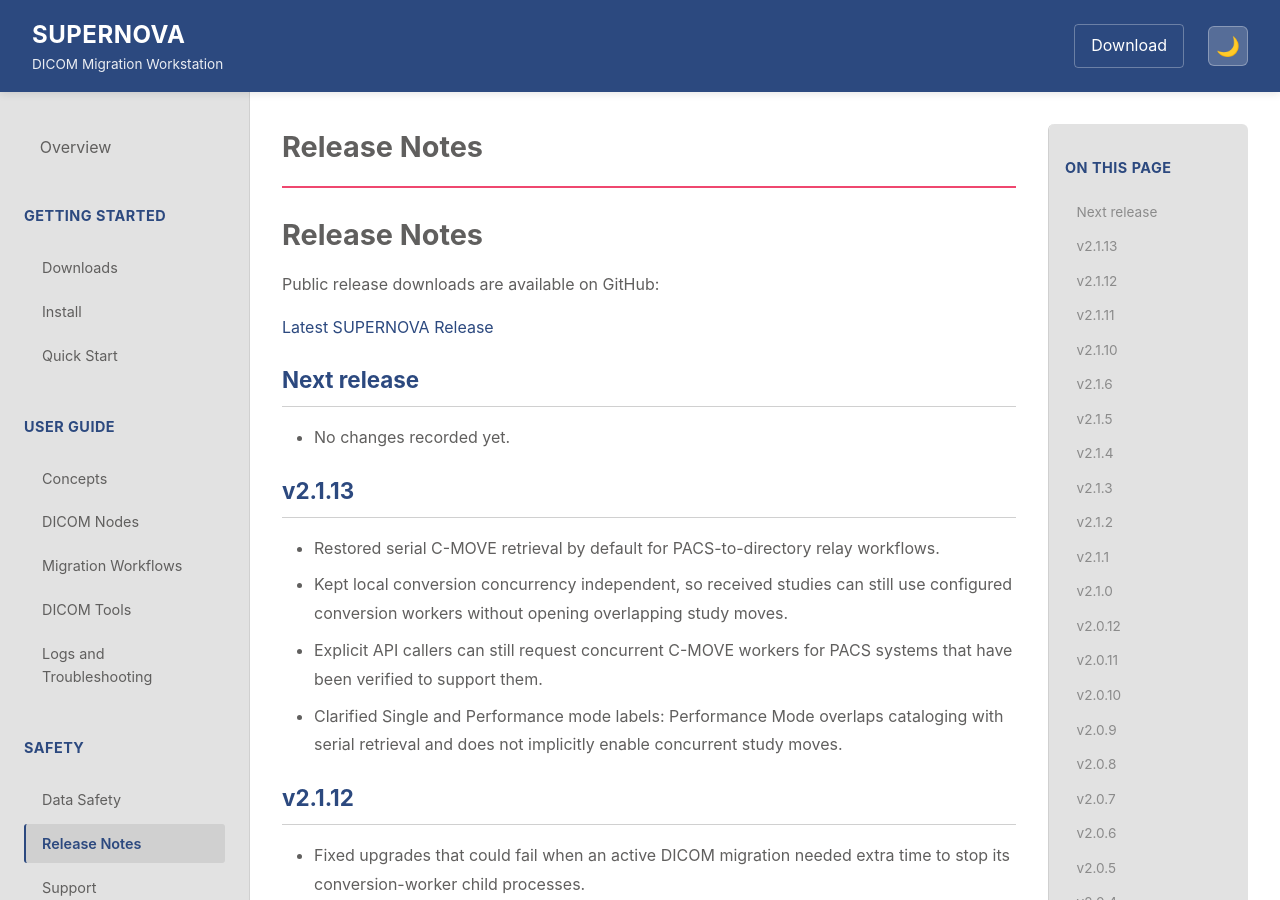
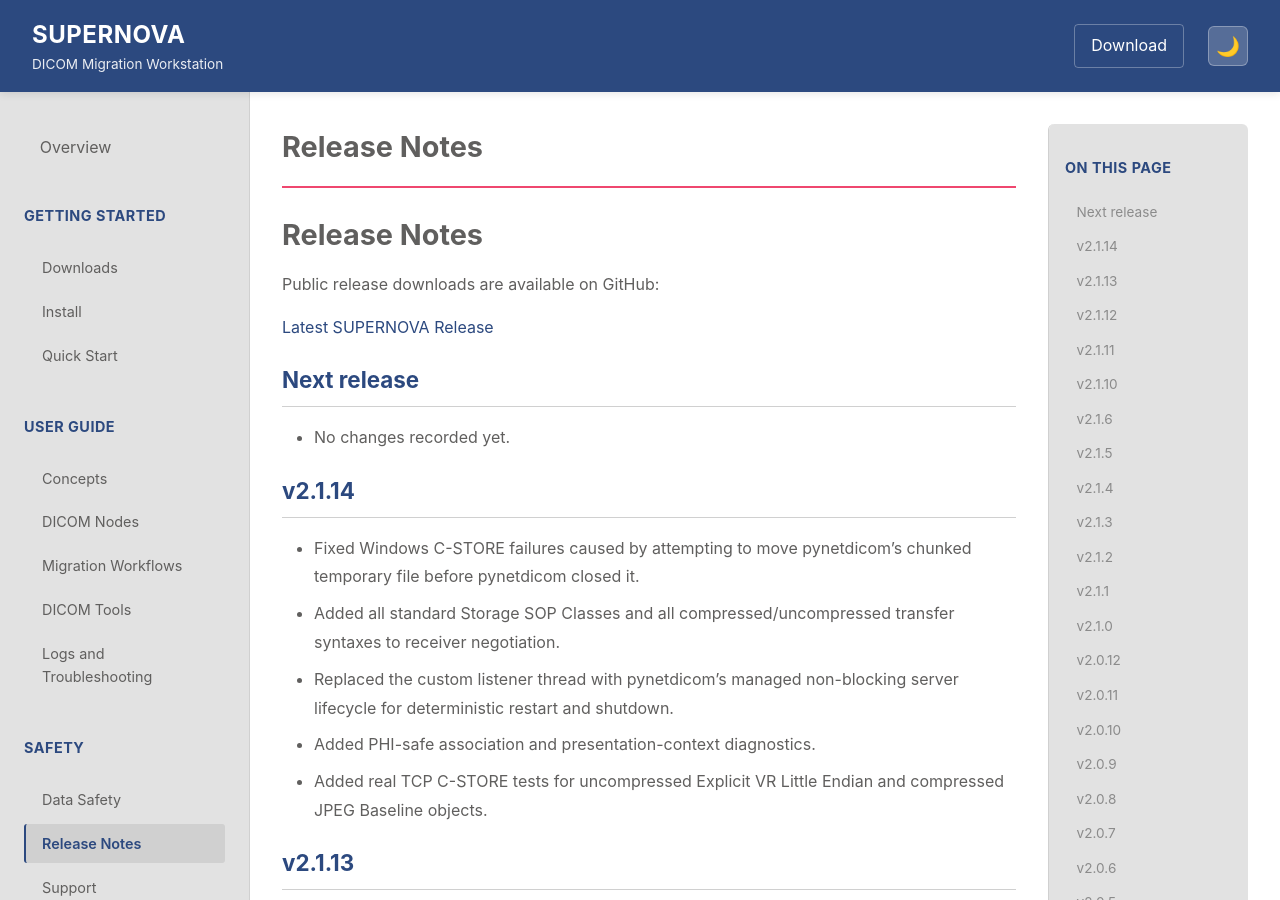
Before and after one commit to JayDubb85/SUPERNOVA-Releases, a Jekyll site: the page built from docs/release-notes.md, in a window 1280 px wide and 900 px high. Built offline with Jekyll 4.4.1, drawn with Linux system fonts in a browser that asks for light colours.

Commit message:
Update public documentation

```diff
--- a/docs/release-notes.md
+++ b/docs/release-notes.md
@@ -13,6 +13,18 @@ Public release downloads are available on GitHub:
 ## Next release
 
 - No changes recorded yet.
+
+## v2.1.14
+
+- Fixed Windows C-STORE failures caused by attempting to move pynetdicom's
+  chunked temporary file before pynetdicom closed it.
+- Added all standard Storage SOP Classes and all compressed/uncompressed
+  transfer syntaxes to receiver negotiation.
+- Replaced the custom listener thread with pynetdicom's managed non-blocking
+  server lifecycle for deterministic restart and shutdown.
+- Added PHI-safe association and presentation-context diagnostics.
+- Added real TCP C-STORE tests for uncompressed Explicit VR Little Endian and
+  compressed JPEG Baseline objects.
 
 ## v2.1.13
 
```
